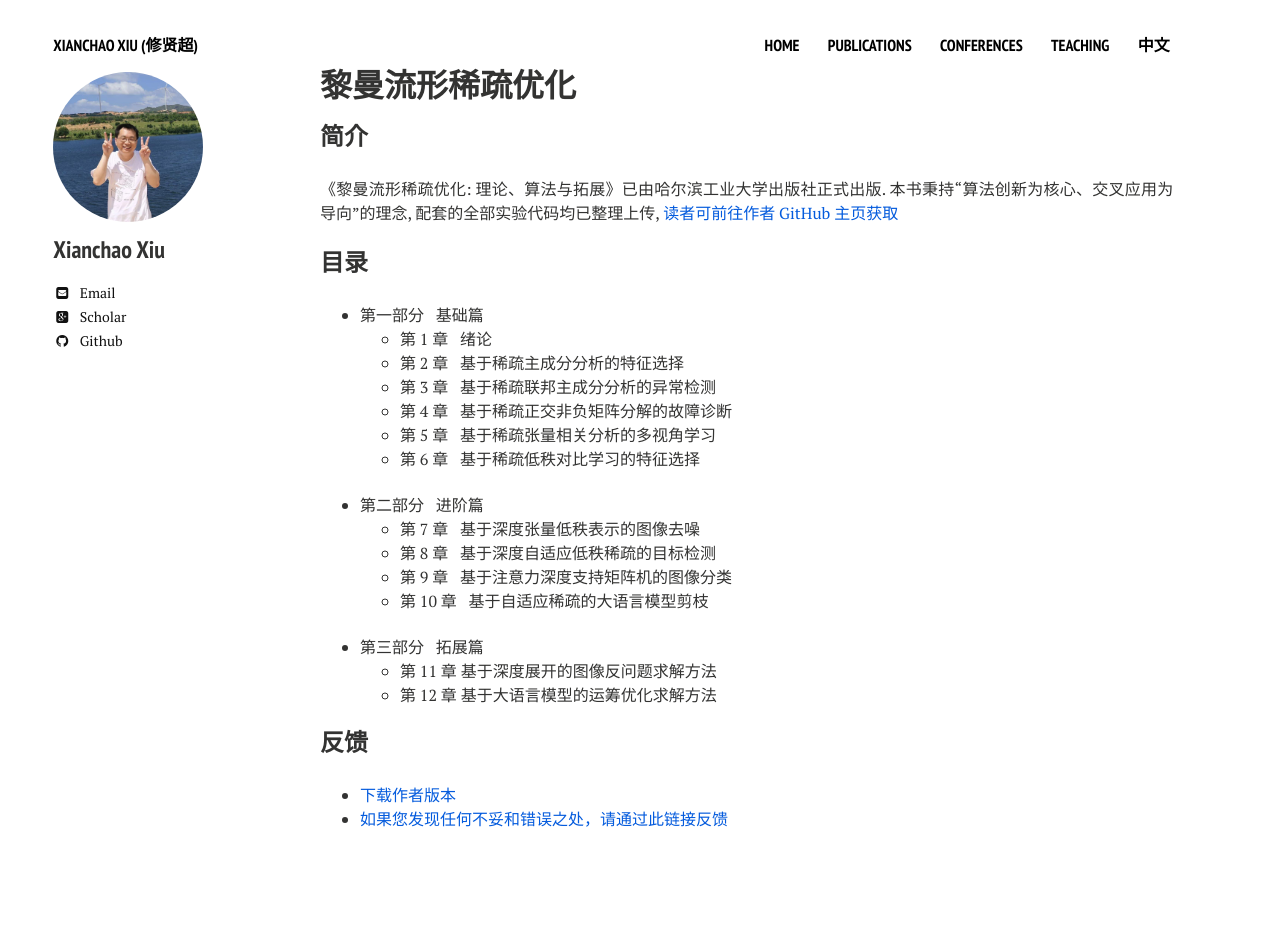
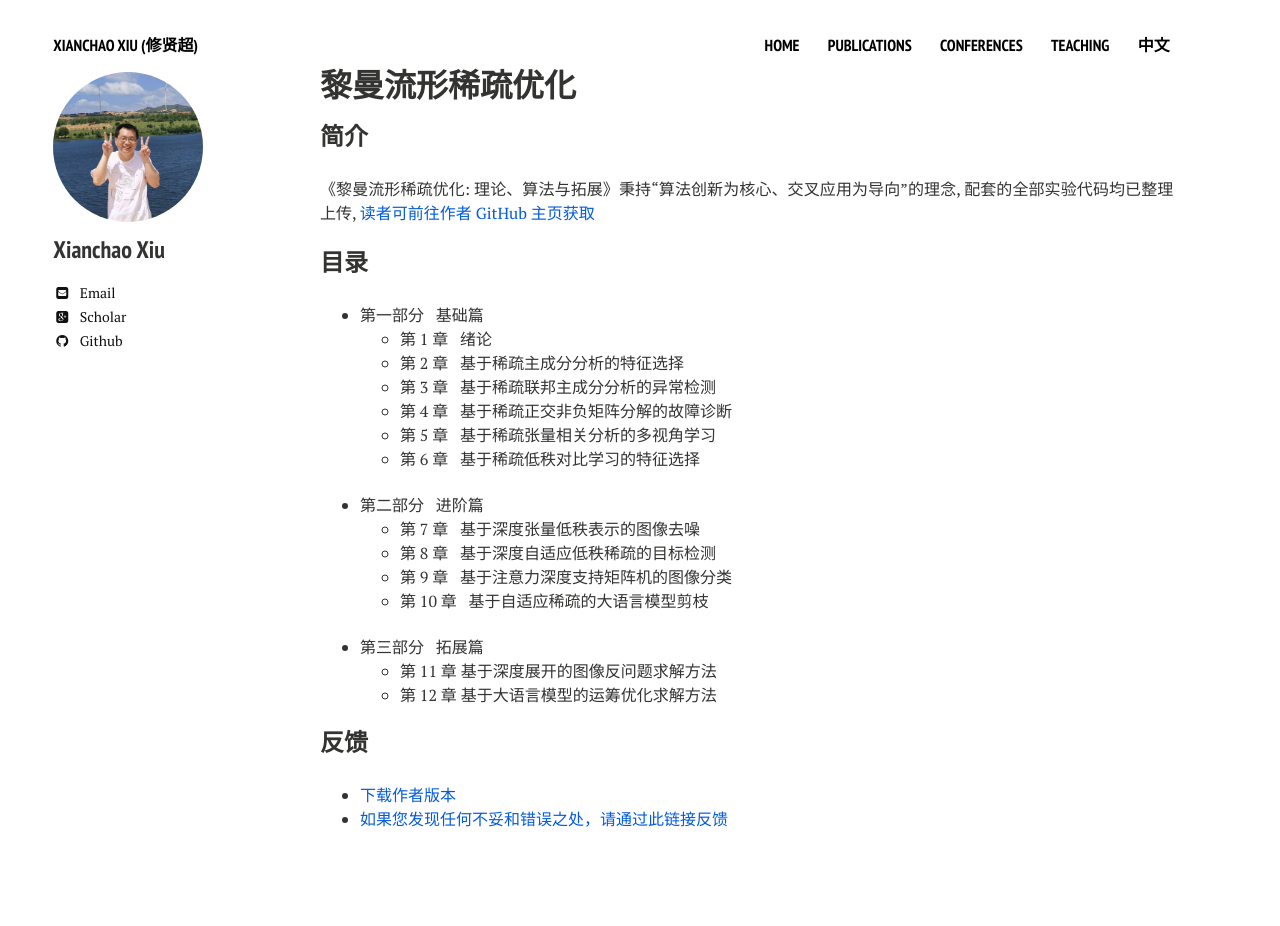
Before and after one commit to xianchaoxiu/xianchaoxiu.github.io, a Jekyll site: the page built from chinese/book/OPT/index.md, in a window 1280 px wide. Built offline with Jekyll 4.4.1, drawn with Linux system fonts in a browser that asks for light colours; nearby versions of some CDN libraries.

Commit message:
Update index.md

```diff
--- a/chinese/book/OPT/index.md
+++ b/chinese/book/OPT/index.md
@@ -7,7 +7,7 @@ share: false
 
 ### 简介
 
-《黎曼流形稀疏优化: 理论、算法与拓展》已由哈尔滨工业大学出版社正式出版. 本书秉持“算法创新为核心、交叉应用为导向”的理念, 配套的全部实验代码均已整理上传,  <a href="https://github.com/xianchaoxiu" class="textlink" target="_blank"> 读者可前往作者 GitHub 主页获取 </a>
+《黎曼流形稀疏优化: 理论、算法与拓展》秉持“算法创新为核心、交叉应用为导向”的理念, 配套的全部实验代码均已整理上传,  <a href="https://github.com/xianchaoxiu" class="textlink" target="_blank"> 读者可前往作者 GitHub 主页获取 </a>
 
 
 ### 目录
```
